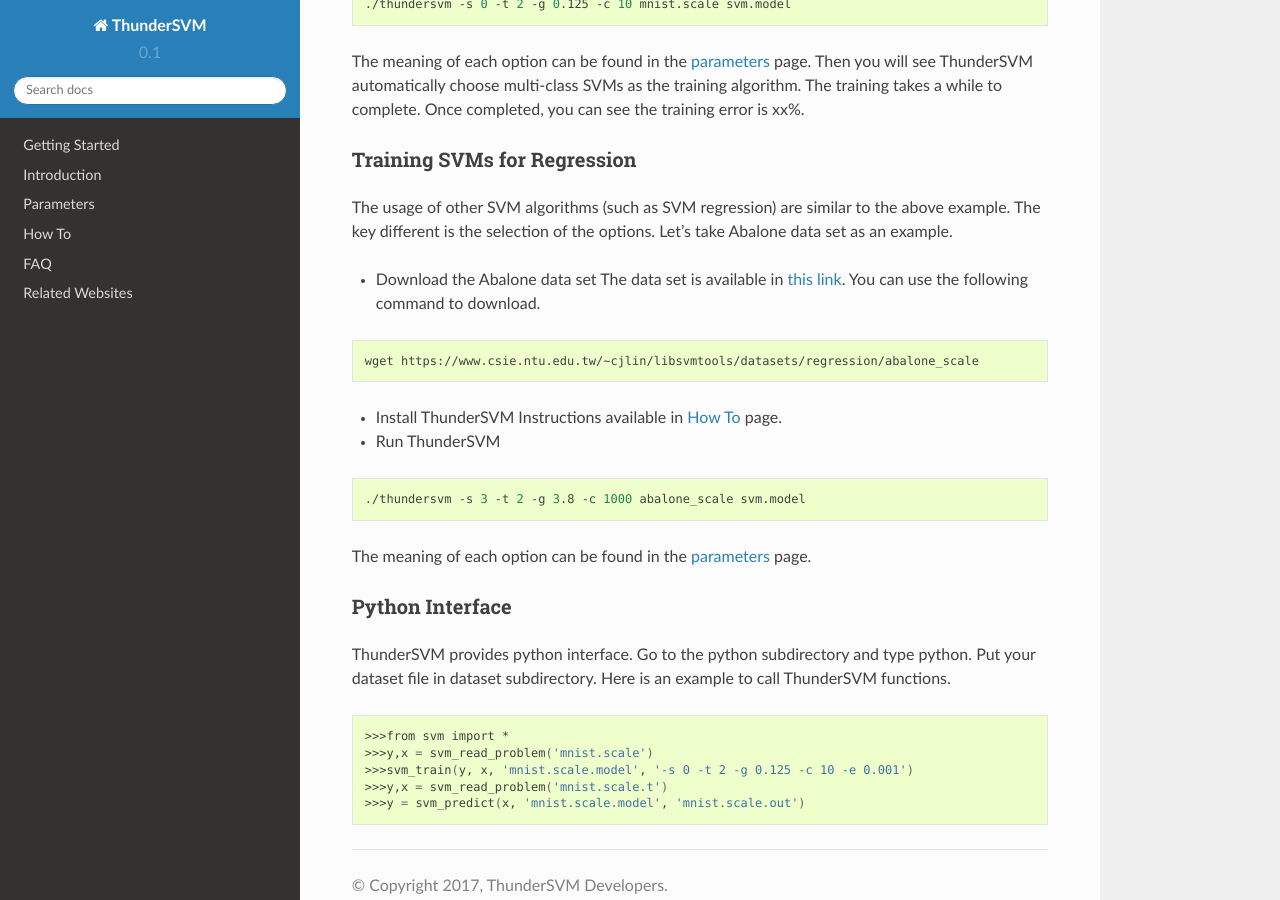
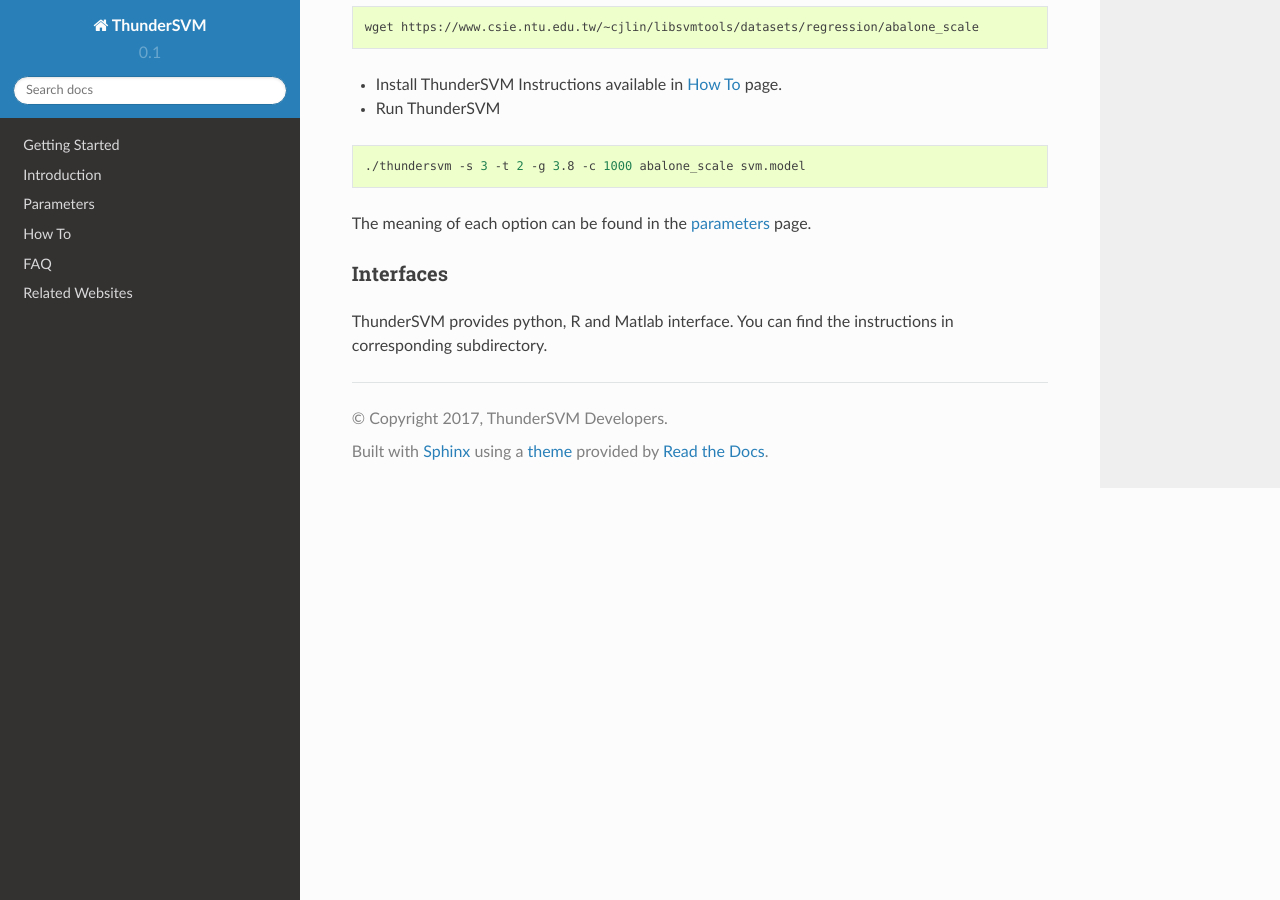
Before and after one commit to Xtra-Computing/thundersvm, a Sphinx documentation site: the page built from docs/get-started.md, in a window 1280 px wide and 900 px high, scrolled down 1663 px. Built offline with Sphinx 7.4.7 and the Read the Docs theme 2.0.0, drawn with Linux system fonts in a browser that asks for light colours; some of the changed text lies outside the part shown.

Commit message:
improve docs

````diff
--- a/docs/get-started.md
+++ b/docs/get-started.md
@@ -24,16 +24,6 @@
 make -j runtest
 ```
 Make sure all the test cases pass.
-
-## Set running mode
-We provide two ways to run ThunderSVM. By modifying CMakeList.txt in the thundersvm directory, you can choose whether or not to use gpu to speed up ThunderSVM. To run ThunderSVM with gpu, you should turn USE_CUDA on in CMakeList.txt.
-```bash
-set(USE_CUDA ON CACHE BOOL "Compile with CUDA")
-```
-To run ThunderSVM without gpu, you should turn USE_CUDA off.
-```bash
-set(USE_CUDA OFF CACHE BOOL "Compile with CUDA")
-```
 
 ## Training SVMs
 We show some concrete examples of using ThunderSVM. ThunderSVM uses the same command line options as LibSVM, so existing users of LibSVM can use ThunderSVM quickly. For new users of SVMs, the [user guide](http://www.csie.ntu.edu.tw/~cjlin/papers/guide/guide.pdf) provided in the LibSVM website also helps.
@@ -76,12 +66,5 @@
 ```
 The meaning of each option can be found in the [parameters](parameters.md) page.
 
-### Python Interface
-ThunderSVM provides python interface. Go to the python subdirectory and type python. Put your dataset file in dataset subdirectory. Here is an example to call ThunderSVM functions.
-```bash
->>>from svm import *
->>>y,x = svm_read_problem('mnist.scale')
->>>svm_train(y, x, 'mnist.scale.model', '-s 0 -t 2 -g 0.125 -c 10 -e 0.001')
->>>y,x = svm_read_problem('mnist.scale.t')
->>>y = svm_predict(x, 'mnist.scale.model', 'mnist.scale.out')
-```
+### Interfaces
+ThunderSVM provides python, R and Matlab interface. You can find the instructions in corresponding subdirectory.
````
